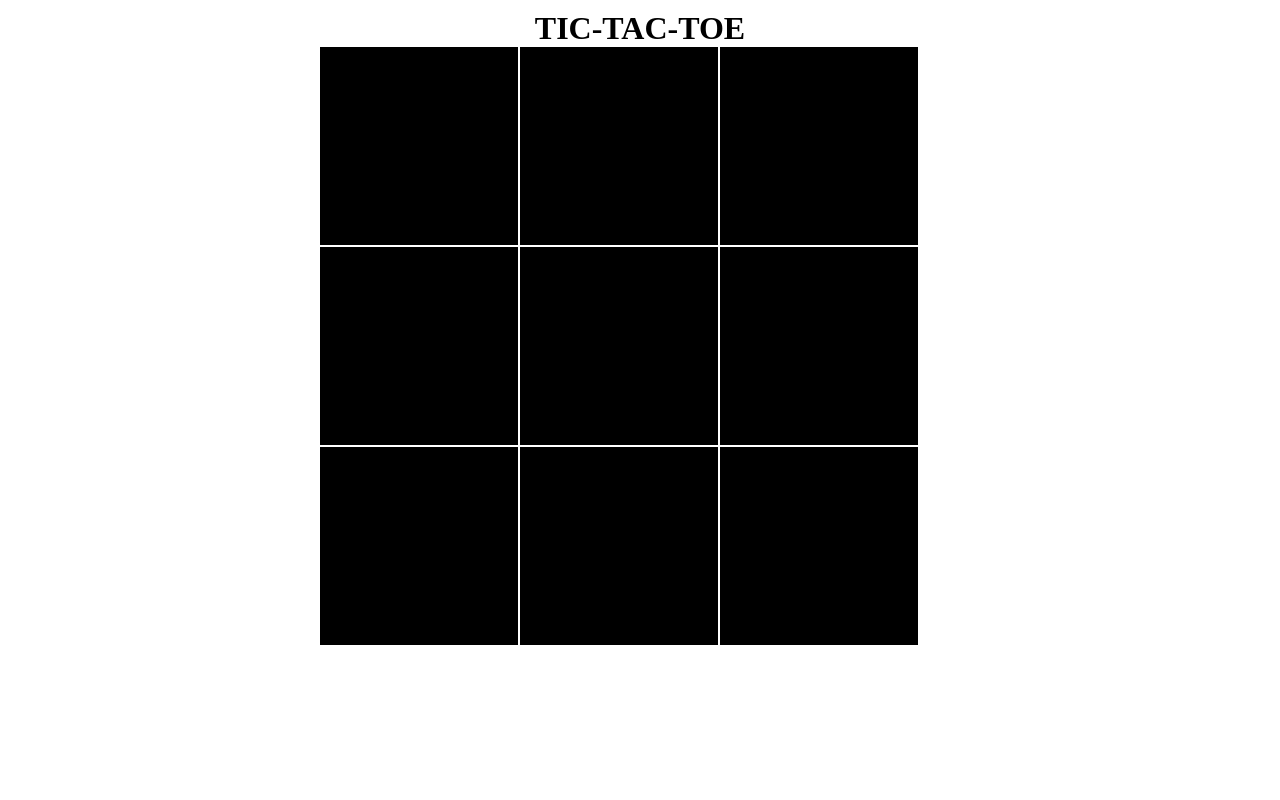
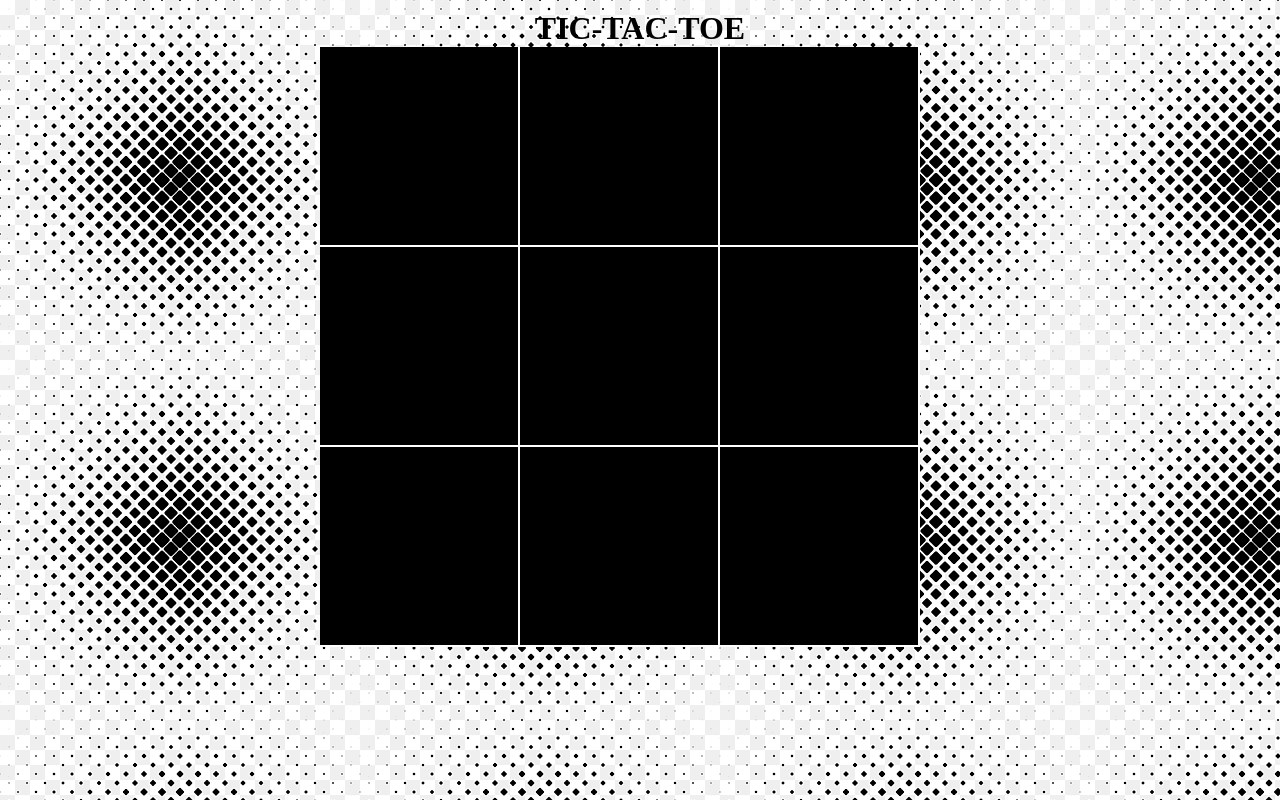
Before and after one commit to Brakoweb/tic-tac-toe, a plain HTML site: page index.html in a window 1280 px wide. Drawn offline with Linux system fonts and the light colour scheme.

Commit message:
adding background image

```diff
--- a/src/styles/main.css
+++ b/src/styles/main.css
@@ -2,6 +2,11 @@
     margin : 0px;
     padding: 0px;
     border: 0px;
+  }
+
+  body{
+    background-image: url(../../assets/images/bgrepeat.png);
+    background-repeat: repeat;
   }
 
   .container{
```
Also changed, not shown: assets/images/bgrepeat.png (added), assets/images/bgrepeat.webp (added).
